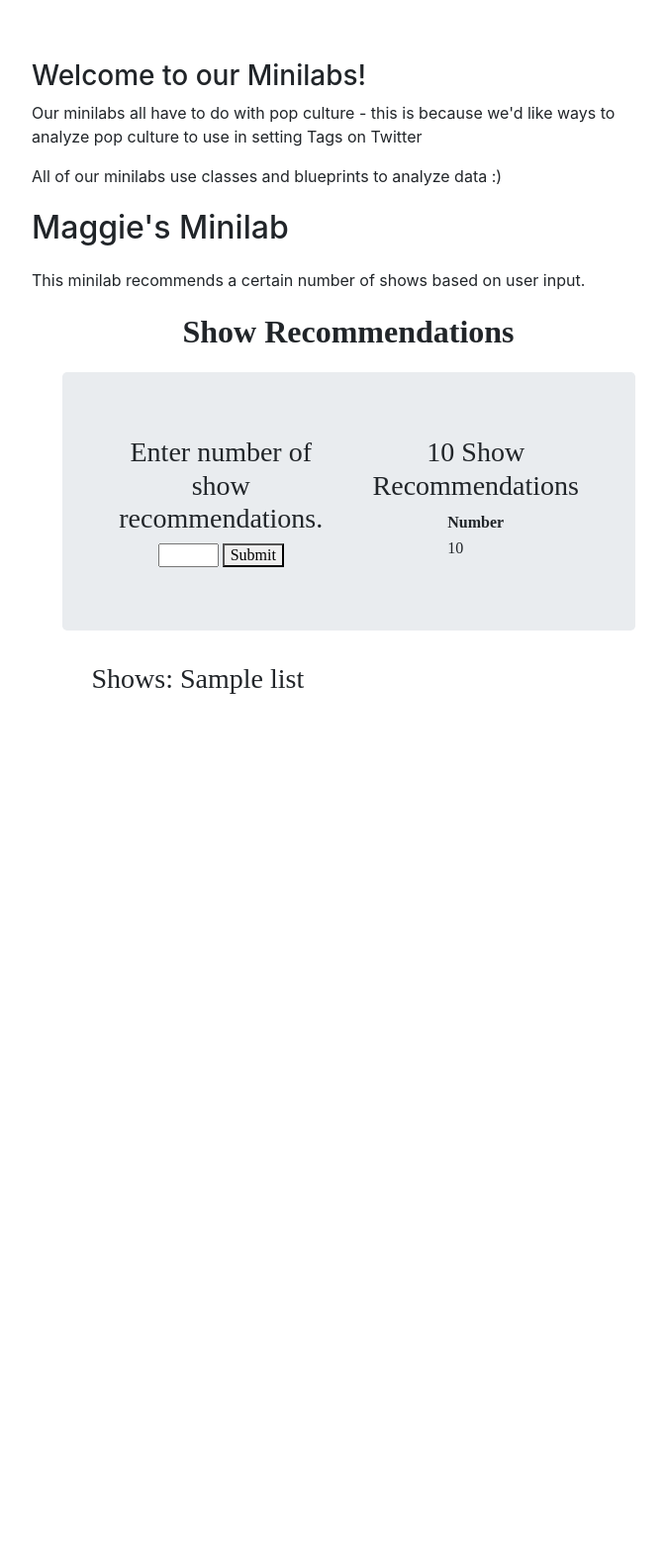
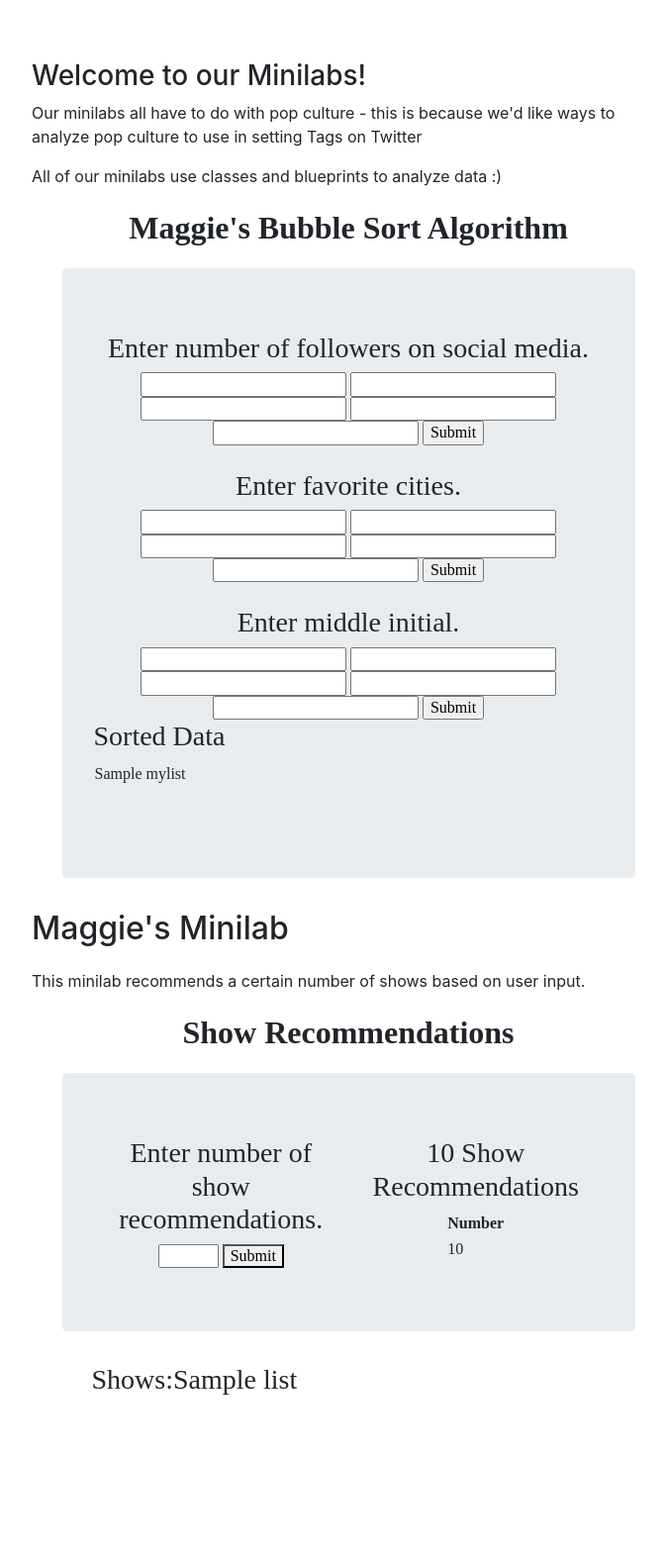
Before and after one commit to noyah81/p2ducks, a Flask app: template templates/minilabs/maggie/minilab-maggie.html in a window 1280 px wide. Shown: the part 80-1651 px from the top of the page at 99% size, without its empty margins (288-961 px from the left). Before the commit the page ends 781 px from the top, so only its background shows below. Run offline with Flask 2, Linux system fonts and the light colour scheme; the template is opened without the code that fills it: most values are stand-ins (such as "Sample title", 1, 10 or a date in 2020); parts of the project's set-up code (start-up, migrations or seed data) failed here and were passed over; some libraries are stand-ins or nearby versions.

Commit message:
bubblesort for maggie

```diff
--- a/templates/minilabs/maggie/maggie_minilab.py
+++ b/templates/minilabs/maggie/maggie_minilab.py
@@ -81,20 +81,42 @@ def minilabmaggie():
     else:
         return render_template("/minilabs/maggie/minilab-maggie.html", showrecs=Shows(1))
 
+mylist=[]
+def bubbleSort():
+    z = len(mylist)
+    for x in range(z):
+        for y in range(0, z-x-1):
+            if mylist[y] > mylist[y+1]:
+                mylist[y], mylist[y+1] = mylist[y+1], mylist[y]
+    print(mylist)
 
-    '''
-    n = 1
-    showrecs = Shows(n / n)
-    return render_template("/minilabs/maggie/minilab-maggie.html", showrecs=Shows())
-    '''
-
-
-# Tester Code
-'''
-if __name__ == "__main__":
-    #Value for testing
-    n = 2
-    #Constructor of Class object
-    showrecs = Shows(n/n)
-    print(f"Here are some show recommendations = {showrecs.list}")
-'''
+@maggie.route('/bubblesortmaggie', methods=["GET", "POST"])
+def bubblesortmaggie():
+    if request.method == 'POST':
+        print("1", request.form.get("sort1"))
+        print("2", request.form.get("sort2"))
+        print("3", request.form.get("sort3"))
+        mylist.clear()
+        if request.form.get("sort1") == "Submit":
+            mylist.append(int(request.form.get("num1")))
+            mylist.append(int(request.form.get("num2")))
+            mylist.append(int(request.form.get("num3")))
+            mylist.append(int(request.form.get("num4")))
+            mylist.append(int(request.form.get("num5")))
+        if request.form.get("sort2") == "Submit":
+            mylist.append(request.form.get("string1"))
+            mylist.append(request.form.get("string2"))
+            mylist.append(request.form.get("string3"))
+            mylist.append(request.form.get("string4"))
+            mylist.append(request.form.get("string5"))
+        if request.form.get("sort3") == "Submit":
+            mylist.append(request.form.get("char1"))
+            mylist.append(request.form.get("char2"))
+            mylist.append(request.form.get("char3"))
+            mylist.append(request.form.get("char4"))
+            mylist.append(request.form.get("char5"))
+        #print(mylist)
+        bubbleSort()
+        return render_template("/minilabs/maggie/minilab-maggie.html", mylist=mylist, showrecs=[])
+    else:
+        print("error")
--- a/templates/minilabs/maggie/minilab-maggie.html
+++ b/templates/minilabs/maggie/minilab-maggie.html
@@ -11,6 +11,61 @@
     }
     </style>
 </head>
+<div class="container">
+
+    <div class="center-block" style="margin: 2% 5% 5%; font-family: gilroy,serif;">
+        <div class="col-12" style="text-align: center;">
+            <h1><strong>Maggie's Bubble Sort Algorithm</strong></h1>
+        </div>
+
+        <div class="jumbotron text-center row">
+            <div>
+                <h3>Enter number of followers on social media.</h3>
+                <form id="showForm1" action="/maggie/bubblesortmaggie" method="POST">
+                    <input name="num1" type="number" min="1">
+                    <input name="num2" type="number" min="1">
+                    <input name="num3" type="number" min="1">
+                    <input name="num4" type="number" min="1">
+                    <input name="num5" type="number" min="1">
+                    <input type="submit" name="sort1">
+                </form>
+            </div>
+            <br>
+            <div>
+                <h3>Enter favorite cities.</h3>
+                <form id="showForm2" action="/maggie/bubblesortmaggie" method="POST">
+                    <input name="string1" type="text" minlength="1">
+                    <input name="string2" type="text" minlength="1">
+                    <input name="string3" type="text" minlength="1">
+                    <input name="string4" type="text" minlength="1">
+                    <input name="string5" type="text" minlength="1">
+                    <input type="submit" name="sort2">
+                </form>
+            </div>
+            <br>
+            <div>
+                <h3>Enter middle initial.</h3>
+                <form id="showForm3" action="/maggie/bubblesortmaggie" method="POST">
+                    <input name="char1" type="text" minlength="1" maxlength="1">
+                    <input name="char2" type="text" minlength="1" maxlength="1">
+                    <input name="char3" type="text" minlength="1" maxlength="1">
+                    <input name="char4" type="text" minlength="1" maxlength="1">
+                    <input name="char5" type="text" minlength="1" maxlength="1">
+                    <input type="submit" name="sort3">
+                </form>
+            </div>
+            <br><br><br><br>
+            <div style="text-align:center;">
+                <h3>Sorted Data</h3>
+                <table>
+                    <tr>
+                        <td>{{mylist}}</td>
+                    </tr>
+                </table>
+            </div>
+        </div>
+    </div>
+</div>
 
 <h1>Maggie's Minilab</h1>
 <p>This minilab recommends a certain number of shows based on user input.</p>
@@ -45,13 +100,11 @@
         </div>
 
         <div class="col-12" style="text-align: left; ">
-            <h3 style = "color:color"> Shows: {{showrecs.list}}</h3>
+            <h3 style = "color:color"> Shows:{{showrecs.list}}</h3>
         </div>
 
     </div>
 </div>
-
-
 
 
 
```
